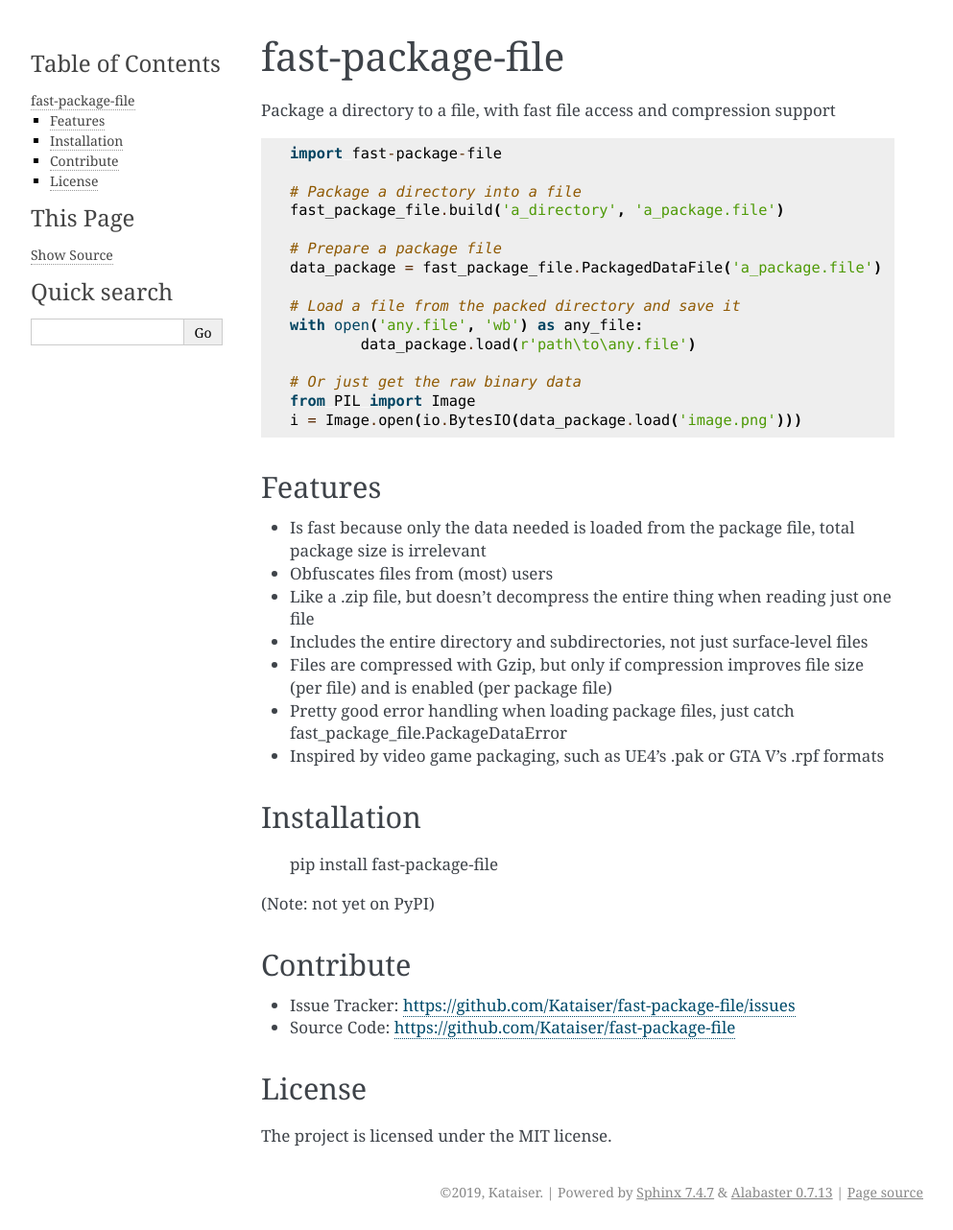
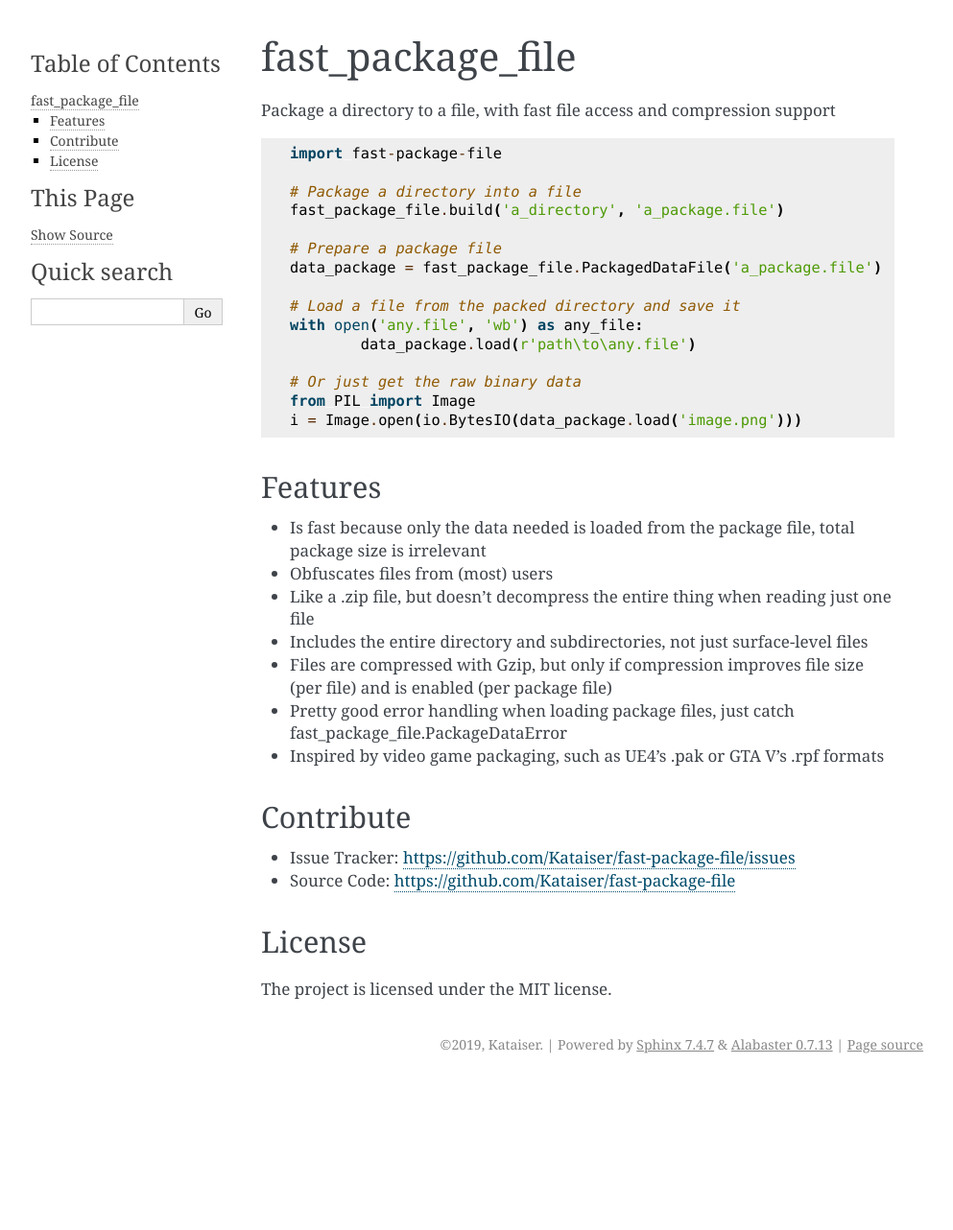
Before and after one commit to Kataiser/fast-package-file, a Sphinx documentation site: the page built from docs/index.rst, in a window 1280 px wide. Shown: the whole page at 96% size, without its empty margins (148-1141 px from the left). Built offline with Sphinx 7.4.7, drawn with Linux system fonts in a browser that asks for light colours; after the commit the page ends 1128 px from its top, so only the background shows below that.

Commit message:
Update index.rst

```diff
--- a/docs/index.rst
+++ b/docs/index.rst
@@ -1,4 +1,4 @@
-fast-package-file
+fast_package_file
 =================
 
 Package a directory to a file, with fast file access and compression support
@@ -32,13 +32,6 @@ Features
 - Pretty good error handling when loading package files, just catch fast_package_file.PackageDataError
 - Inspired by video game packaging, such as UE4's .pak or GTA V's .rpf formats
 
-Installation
-------------
-
-    pip install fast-package-file
-
-(Note: not yet on PyPI)
-
 Contribute
 ----------
 
```
